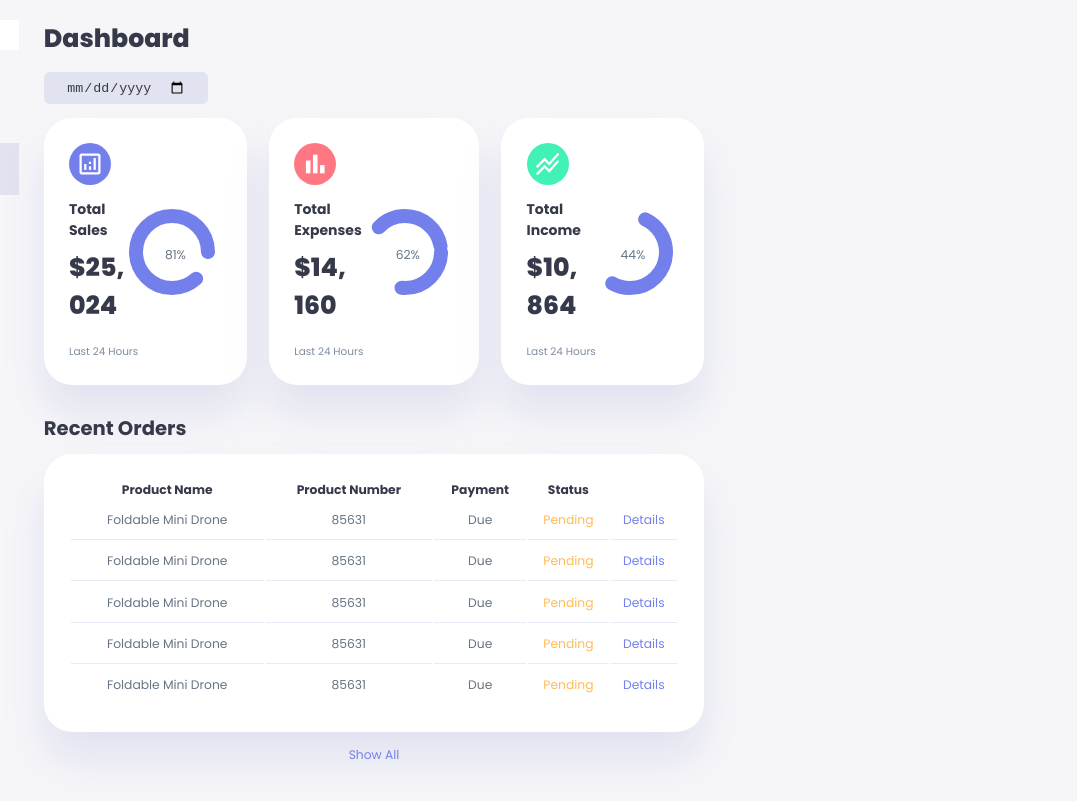
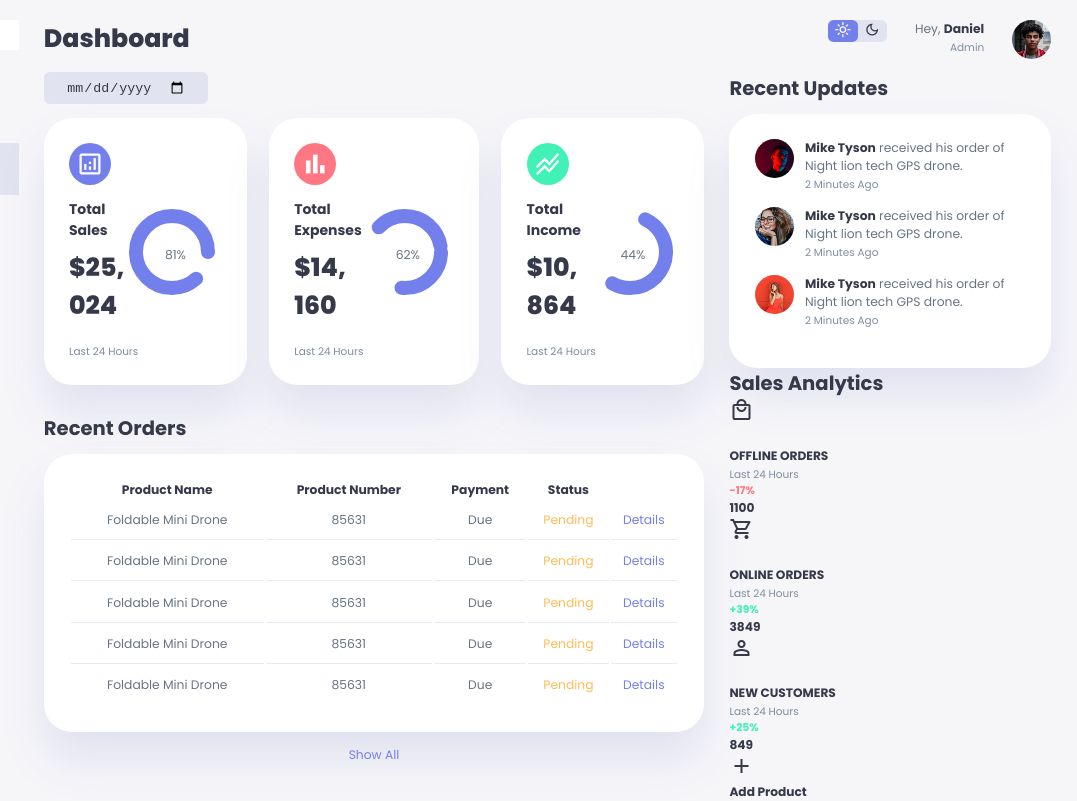
Before and after one commit to arveereed/Days-with-JavaScript, a plain HTML site: page Dashboard/index.html in a window 1280 px wide. Shown: the full height of the page, 203-1280 px from the left. Drawn offline with nearby package versions, Linux system fonts and the light colour scheme.

Commit message:
added ride side and style it

```diff
--- a/Dashboard/css/style.css
+++ b/Dashboard/css/style.css
@@ -321,3 +321,73 @@ main .recent-orders a {
   margin: 1rem auto;
   color: var(--color-primary);
 }
+
+/* ========================= RIGHT ============================ */
+.right { margin-top: 1.4rem; }
+
+.right .top {
+  display: flex;
+  justify-content: end;
+  gap: 2rem;
+}
+
+.right .top button { display: none; }
+
+.right .theme-toggler {
+  background-color: var(--color-light);
+  display: flex;
+  justify-content: space-between;
+  align-items: center;
+  height: 1.6rem;
+  width: 4.2rem;
+  cursor: pointer;
+  border-radius: var(--border-radius-1);
+}
+
+.right .theme-toggler span {
+  font-size: 1.2rem;
+  width: 50%;
+  height: 100%;
+  display: flex;
+  align-items: center;
+  justify-content: center;
+}
+
+.right .theme-toggler span.active {
+  background-color: var(--color-primary);
+  color: #fff;
+  border-radius: var(--border-radius-1);
+}
+
+.right .top .profile {
+  display: flex;
+  gap: 2rem;
+  text-align: right;
+}
+
+/* ===================== RECENT UPDATES ========================= */
+.right .recent-updates { margin-top: 1rem;}
+
+.right .recent-updates h2 { margin-bottom: 0.8rem; }
+
+.right .recent-updates .updates {
+  background-color: var(--color-white);
+  padding: var(--card-padding);
+  border-radius: var(--card-border-radius);
+  box-shadow: var(--box-shadow);
+  transition: all 300ms ease;
+}
+
+.right .recent-updates .updates:hover { box-shadow: none;}
+
+.right .recent-updates .updates .update {
+  display: grid;
+  grid-template-columns: 2.6rem auto;
+  gap: 1rem;
+  margin-bottom: 1rem;
+}
+
+/* ===================== SALES ANALYTICS ========================= */
+.right .sales-analytics {
+
+}
--- a/Dashboard/index.html
+++ b/Dashboard/index.html
@@ -189,6 +189,109 @@
     </main>
     <!-- ---------------------- END OF MAIN ---------------------- -->
 
+    <div class="right">
+      <div class="top">
+        <button id="menu-tbn">
+          <span class="material-symbols-outlined">menu</span>
+        </button>
+        <div class="theme-toggler">
+          <span class="material-symbols-outlined active">light_mode</span>
+          <span class="material-symbols-outlined">dark_mode</span>
+        </div>
+        <div class="profile">
+          <div class="info">
+            <p>Hey, <b>Daniel</b></p>
+            <small class="text-muted">Admin</small>
+          </div>
+          <div class="profile-photo">
+            <img src="images/profile-1.jpg" alt="">
+          </div>
+        </div>
+      </div>
+      <!-- END OF TOP  -->
+      <div class="recent-updates">
+        <h2>Recent Updates</h2>
+        <div class="updates">
+          <div class="update">
+            <div class="profile-photo">
+              <img src="images/profile-2.jpg" alt="">
+            </div>
+            <div class="message">
+              <p><b>Mike Tyson</b> received his order of Night lion tech GPS drone.</p>
+              <small class="text-muted">2 Minutes Ago</small>
+            </div>
+          </div>
+          <div class="update">
+            <div class="profile-photo">
+              <img src="images/profile-3.jpg" alt="">
+            </div>
+            <div class="message">
+              <p><b>Mike Tyson</b> received his order of Night lion tech GPS drone.</p>
+              <small class="text-muted">2 Minutes Ago</small>
+            </div>
+          </div>
+          <div class="update">
+            <div class="profile-photo">
+              <img src="images/profile-4.jpg" alt="">
+            </div>
+            <div class="message">
+              <p><b>Mike Tyson</b> received his order of Night lion tech GPS drone.</p>
+              <small class="text-muted">2 Minutes Ago</small>
+            </div>
+          </div>
+        </div>
+      </div>
+    <!-- ------------------ END OF RECENT UPDATES ------------------- -->
+    <div class="sales-analytics">
+      <h2>Sales Analytics</h2>
+      <div class="item offline">
+        <div class="icon">
+          <span class="material-symbols-outlined">local_mall</span>
+        </div>
+        <div class="right">
+          <div class="info">
+            <h3>OFFLINE ORDERS</h3>
+            <small class="text-muted">Last 24 Hours</small>
+          </div>
+          <h5 class="danger">-17%</h5>
+          <h3>1100</h3>
+        </div>
+      </div>
+      <div class="item online">
+        <div class="icon">
+          <span class="material-symbols-outlined">shopping_cart</span>
+        </div>
+        <div class="right">
+          <div class="info">
+            <h3>ONLINE ORDERS</h3>
+            <small class="text-muted">Last 24 Hours</small>
+          </div>
+          <h5 class="success">+39%</h5>
+          <h3>3849</h3>
+        </div>
+      </div>
+      <div class="item customers">
+        <div class="icon">
+          <span class="material-symbols-outlined">person</span>
+        </div>
+        <div class="right">
+          <div class="info">
+            <h3>NEW CUSTOMERS</h3>
+            <small class="text-muted">Last 24 Hours</small>
+          </div>
+          <h5 class="success">+25%</h5>
+          <h3>849</h3>
+        </div>
+      </div>
+      <div class="item add-product">
+        <div>
+          <span class="material-symbols-outlined">add</span>
+          <h3>Add Product</h3>
+        </div>
+      </div>
+    </div>
+    </div>
+  </div>
 
   <script src="js/app.js"></script>
 </body>
```
